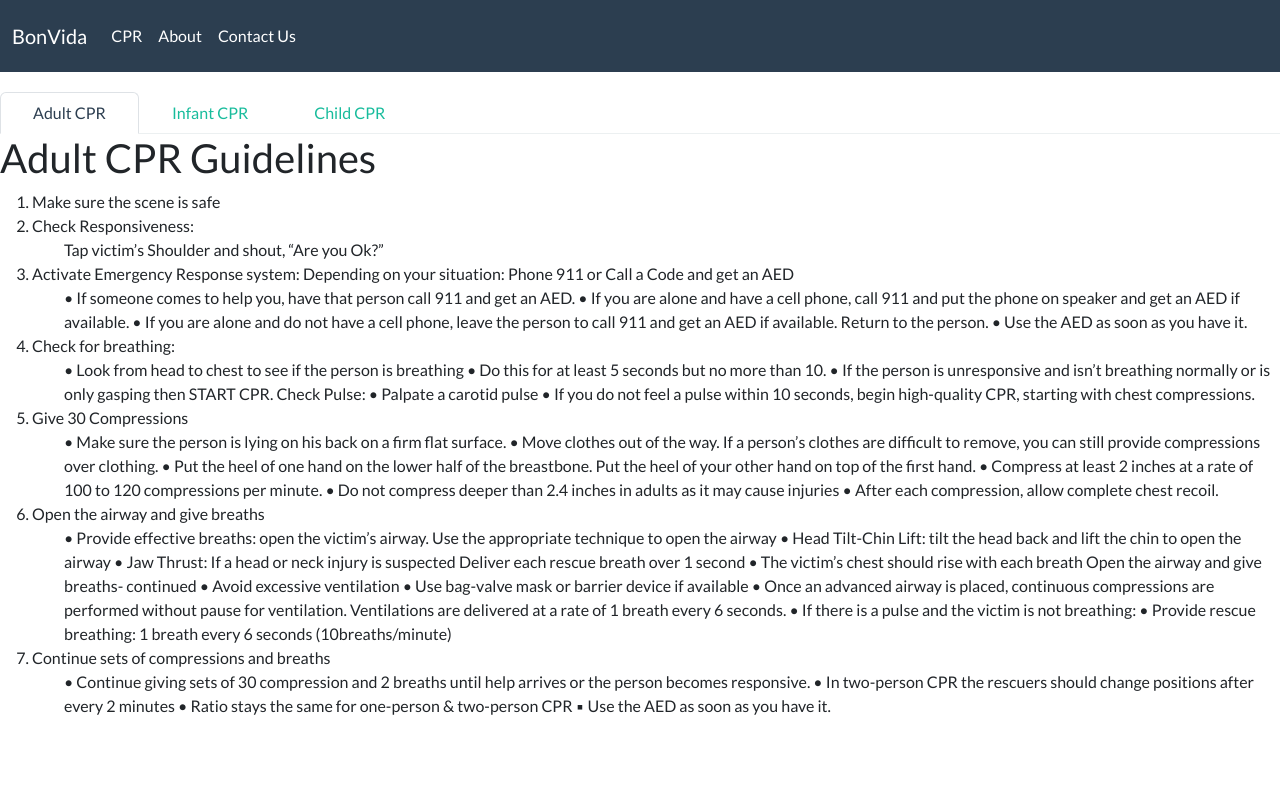
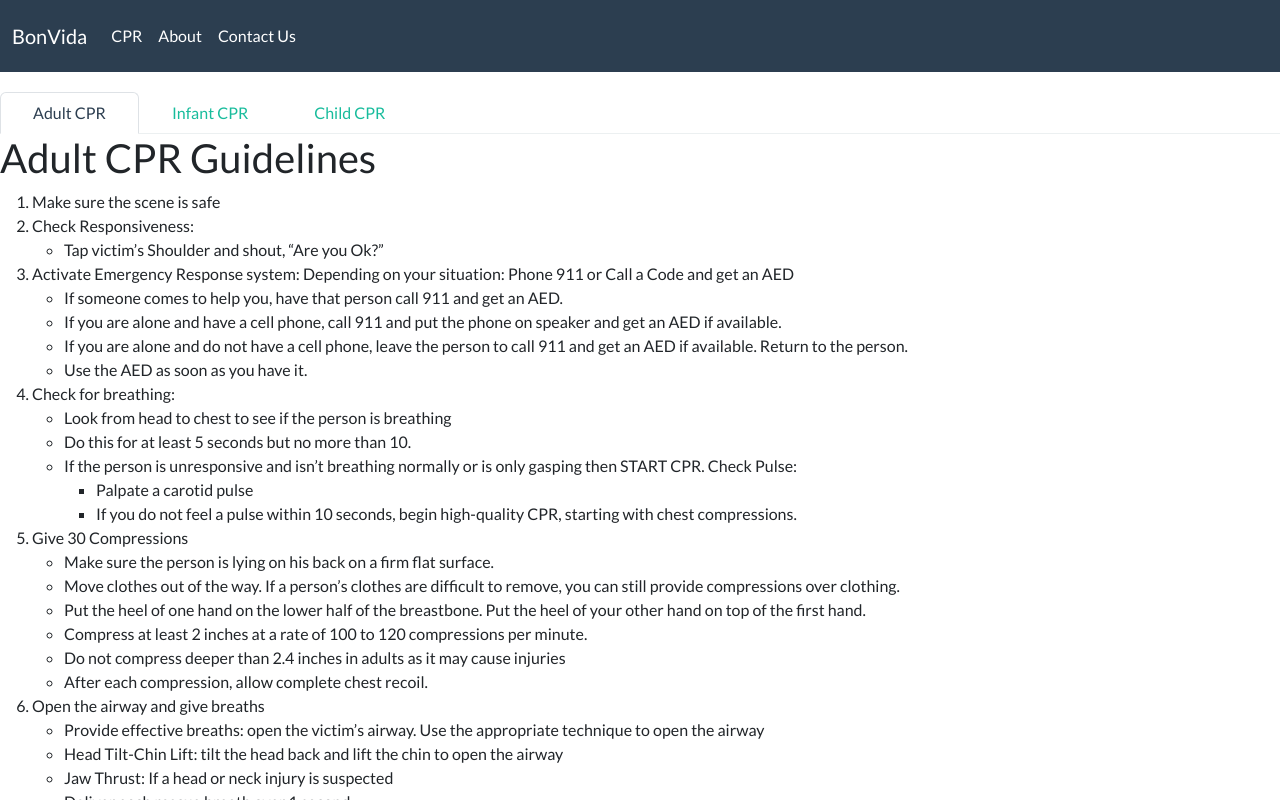
Before and after one commit to SU-CS-321-Fall-2023/Bon-Vida, a React (Create React App) app in the folder frontend/: page /Cpr in a window 1280 px wide. Both pictures are taken after a click on the button "I acknowledge". Shown: the top 800 px of the page. Built offline with nearby package versions, Linux system fonts and the light colour scheme.

Commit message:
Fixed bullet points on CPR

```diff
--- a/frontend/src/components/cprNav.jsx
+++ b/frontend/src/components/cprNav.jsx
@@ -44,53 +44,62 @@ const CprNav = () => {
         <ol>
             <li>Make sure the scene is safe</li>
             <li>Check Responsiveness:
-                            <ul>Tap victim’s Shoulder and shout, “Are you Ok?”</ul>
+                <ul>
+                    <li>Tap victim’s Shoulder and shout, “Are you Ok?”</li>
+                </ul>
             </li>
-                        <li>Activate Emergency Response system: Depending on your situation: Phone 911 or Call a Code and get an AED</li>
+            <li>Activate Emergency Response system: Depending on your situation: Phone 911 or Call a Code and get an AED
                 <ul>
-                            • If someone comes to help you, have that person call 911 and get an AED.
-                            • If you are alone and have a cell phone, call 911 and put the phone on speaker and get an AED if available.
-                            • If you are alone and do not have a cell phone, leave the person to call 911 and get an AED if available. Return to the person.
-                            • Use the AED as soon as you have it.
+                    <li>If someone comes to help you, have that person call 911 and get an AED.</li>
+                    <li>If you are alone and have a cell phone, call 911 and put the phone on speaker and get an AED if available.</li>
+                    <li>If you are alone and do not have a cell phone, leave the person to call 911 and get an AED if available. Return to the person.</li>
+                    <li>Use the AED as soon as you have it.</li>
                 </ul>
-                        <li>Check for breathing: </li>
+            </li>
+            <li>Check for breathing:
                 <ul>
-                            • Look from head to chest to see if the person is breathing
-                            • Do this for at least 5 seconds but no more than 10.
-                            • If the person is unresponsive and isn’t breathing normally or is only gasping then START CPR.
+                    <li>Look from head to chest to see if the person is breathing</li>
+                    <li>Do this for at least 5 seconds but no more than 10.</li>
+                    <li>If the person is unresponsive and isn’t breathing normally or is only gasping then START CPR.
                         Check Pulse:
-                            • Palpate a carotid pulse
-                            • If you do not feel a pulse within 10 seconds, begin high-quality CPR, starting with chest compressions.
+                        <ul>
+                            <li>Palpate a carotid pulse</li>
+                            <li>If you do not feel a pulse within 10 seconds, begin high-quality CPR, starting with chest compressions.</li>
                         </ul>
+                    </li>
+                </ul>
+            </li>
             <li>Give 30 Compressions
+                <ul>
+                    <li>Make sure the person is lying on his back on a firm flat surface.</li>
+                    <li>Move clothes out of the way. If a person’s clothes are difficult to remove, you can still provide compressions over clothing.</li>
+                    <li>Put the heel of one hand on the lower half of the breastbone. Put the heel of your other hand on top of the first hand.</li>
+                    <li>Compress at least 2 inches at a rate of 100 to 120 compressions per minute.</li>
+                    <li>Do not compress deeper than 2.4 inches in adults as it may cause injuries</li>
+                    <li>After each compression, allow complete chest recoil.</li>
+                </ul>
             </li>
+            <li>Open the airway and give breaths
                 <ul>
-                            • Make sure the person is lying on his back on a firm flat surface.
-                            • Move clothes out of the way. If a person’s clothes are difficult to remove, you can still provide compressions over clothing.
-                            • Put the heel of one hand on the lower half of the breastbone. Put the heel of your other hand on top of the first hand.
-                            • Compress at least 2 inches at a rate of 100 to 120 compressions per minute.
-                            • Do not compress deeper than 2.4 inches in adults as it may cause injuries
-                            • After each compression, allow complete chest recoil.
+                    <li>Provide effective breaths: open the victim’s airway. Use the appropriate technique to open the airway</li>
+                    <li>Head Tilt-Chin Lift: tilt the head back and lift the chin to open the airway</li>
+                    <li>Jaw Thrust: If a head or neck injury is suspected</li>
+                    <li>Deliver each rescue breath over 1 second</li>
+                    <li>The victim’s chest should rise with each breath Open the airway and give breaths- continued</li>
+                    <li>Avoid excessive ventilation</li>
+                    <li>Use bag-valve mask or barrier device if available</li>
+                    <li>Once an advanced airway is placed, continuous compressions are performed without pause for ventilation. Ventilations are delivered at a rate of 1 breath every 6 seconds.</li>
+                    <li>If there is a pulse and the victim is not breathing:</li>
+                    <li>Provide rescue breathing: 1 breath every 6 seconds (10 breaths/minute)</li>
                 </ul>
-                        <li>Open the airway and give breaths</li>
+            </li>
+            <li>Continue sets of compressions and breaths
                 <ul>
-                            • Provide effective breaths: open the victim’s airway. Use the appropriate technique to open the airway
-                            • Head Tilt-Chin Lift: tilt the head back and lift the chin to open the airway
-                            • Jaw Thrust: If a head or neck injury is suspected
-                            Deliver each rescue breath over 1 second
-                            • The victim’s chest should rise with each breath Open the airway and give breaths- continued
-                            • Avoid excessive ventilation
-                            • Use bag-valve mask or barrier device if available
-                            • Once an advanced airway is placed, continuous compressions are performed without pause for ventilation. Ventilations are delivered at a rate of 1 breath every 6 seconds.
-                            • If there is a pulse and the victim is not breathing:
-                            • Provide rescue breathing: 1 breath every 6 seconds (10breaths/minute)
+                    <li>Continue giving sets of 30 compression and 2 breaths until help arrives or the person becomes responsive.</li>
+                    <li>In two-person CPR the rescuers should change positions after every 2 minutes</li>
+                    <li>Ratio stays the same for one-person & two-person CPR ▪ Use the AED as soon as you have it.</li>
                 </ul>
-                        <li>Continue sets of compressions and breaths</li>
-                            <ul>
-                            • Continue giving sets of 30 compression and 2 breaths until help arrives or the person becomes responsive.
-                            • In two-person CPR the rescuers should change positions after every 2 minutes
-                            • Ratio stays the same for one-person & two-person CPR ▪ Use the AED as soon as you have it.
-                            </ul>
+            </li>
         </ol>
     </div>
     <div className={`tab-pane fade ${activeTab === 'infant-cpr' ? 'show active' : ''}`} id="infant-cpr" role="tabpanel">
@@ -98,114 +107,132 @@ const CprNav = () => {
     <ol>
         <li>Make sure the scene is safe</li>
         <li>Check Responsiveness: Tap infant’s heel of foot and shout, “Are you Ok?”</li>
-                        <li>Activate Emergency Response system:</li>
+        <li>Activate Emergency Response system:
             <ul>
-                            Depending on your situation: Phone 911 or Call a Code and get an AED
-                            Witnessed Arrest: If you are alone with no mobile phone, leave the victim to activate the emergency response system and get the AED before beginning CPR. Otherwise, send someone and begin CPR immediately: use the AED as soon as it is available
-                            Unwitnessed Arrest: Give 2 minutes of CPR
-                            Leave the child to activate the emergency response system and get the AED Return to the infant and resume CPR: use the AED as soon as it is available
-                            • If someone comes to help you, have that person call 911 and get an AED. ▪ If you are alone and have a cell phone, call 911 and put the phone on
-                            speaker and get an AED if available.
-                            • Use the AED as soon as you have it.
+                <li>Depending on your situation: Phone 911 or Call a Code and get an AED</li>
+                <li>Witnessed Arrest: If you are alone with no mobile phone, leave the victim to activate the emergency response system and get the AED before beginning CPR. Otherwise, send someone and begin CPR immediately: use the AED as soon as it is available</li>
+                <li>Unwitnessed Arrest: Give 2 minutes of CPR</li>
+                <li>Leave the child to activate the emergency response system and get the AED. Return to the infant and resume CPR: use the AED as soon as it is available</li>
+                <li>If someone comes to help you, have that person call 911 and get an AED.</li>
+                <li>If you are alone and have a cell phone, call 911 and put the phone on speaker and get an AED if available.</li>
+                <li>Use the AED as soon as you have it.</li>
             </ul>
-                        <li>Check for Breathing</li>
+        </li>
+        <li>Check for Breathing
             <ul>
-                            • Look from head to chest to see if the person is breathing
-                            • Do this for at least 5 seconds but no more than 10.
-                            • If the infant is unresponsive and isn’t breathing normally or is only gasping then START CPR.
+                <li>Look from head to chest to see if the person is breathing</li>
+                <li>Do this for at least 5 seconds but no more than 10.</li>
+                <li>If the infant is unresponsive and isn’t breathing normally or is only gasping then START CPR.</li>
             </ul>
-                        <li>Check Pulse:</li>
+        </li>
+        <li>Check Pulse:
             <ul>
-                            • Palpate a brachial pulse
-                            • If you do not feel a pulse within 10 seconds, begin high-quality CPR, starting with chest compressions.
+                <li>Palpate a brachial pulse</li>
+                <li>If you do not feel a pulse within 10 seconds, begin high-quality CPR, starting with chest compressions.</li>
             </ul>
-                        <li>Give 30 Compressions</li>
+        </li>
+        <li>Give 30 Compressions
             <ul>
-                            • Make sure the infant is lying on his back on a firm flat surface.
-                            • Move clothes out of the way.
-                            • Compress at least 1/3 the depth of the chest about 1 1/2 inches at rate of 100 to 120 compressions per minute
-                            • CPR ratio for one-person CPR is 30 compressions to 2 breaths
-                            • Single rescuer: use 2 fingers, 2 thumb-encircling technique or the heel of 1 hand.
-                            • CPR ratio for two-person CPR is 15 compressions to 2 breaths ▪ Use 2 Thumb-Encircling technique for compressions
-                            • After each compression, allow complete chest recoil.
+                <li>Make sure the infant is lying on his back on a firm flat surface.</li>
+                <li>Move clothes out of the way.</li>
+                <li>Compress at least 1/3 the depth of the chest about 1 1/2 inches at a rate of 100 to 120 compressions per minute.</li>
+                <li>CPR ratio for one-person CPR is 30 compressions to 2 breaths</li>
+                <li>Single rescuer: use 2 fingers, 2 thumb-encircling technique or the heel of 1 hand.</li>
+                <li>CPR ratio for two-person CPR is 15 compressions to 2 breaths</li>
+                <li>Use 2 Thumb-Encircling technique for compressions</li>
+                <li>After each compression, allow complete chest recoil.</li>
             </ul>
-                        <li>Open the airway and give breaths</li>
+        </li>
+        <li>Open the airway and give breaths
             <ul>
-                            • Provide effective breaths: open the infant’s airway. Use the appropriate technique to open the airway
-                            • Head Tilt-Chin Lift: tilt the head back and lift the chin to open the airway
-                            • Deliver each rescue breath over 1 second
-                            • The infant’s chest should rise with each breath
-                            • Avoid excessive ventilation
-                            • Use bag-valve mask or barrier device if available
-                            • Once an advanced airway is placed, continuous compressions are performed without pause for ventilation. Ventilations are delivered at a rate of 1 breath every 2-3 seconds (20-30 breaths/minute)
-                            • If there is a pulse and the victim is not breathing:
-                            • Provide rescue breathing: 1 breath every 2-3 seconds (20-30 breaths/minute)
+                <li>Provide effective breaths: open the infant’s airway. Use the appropriate technique to open the airway</li>
+                <li>Head Tilt-Chin Lift: tilt the head back and lift the chin to open the airway</li>
+                <li>Deliver each rescue breath over 1 second</li>
+                <li>The infant’s chest should rise with each breath</li>
+                <li>Avoid excessive ventilation</li>
+                <li>Use bag-valve mask or barrier device if available</li>
+                <li>Once an advanced airway is placed, continuous compressions are performed without pause for ventilation. Ventilations are delivered at a rate of 1 breath every 2-3 seconds (20-30 breaths/minute)</li>
+                <li>If there is a pulse and the victim is not breathing:</li>
+                <li>Provide rescue breathing: 1 breath every 2-3 seconds (20-30 breaths/minute)</li>
             </ul>
-                        <li>Continue sets of compressions and breaths</li>
+        </li>
+        <li>Continue sets of compressions and breaths
             <ul>
-                            • Continue giving sets of 30 compression and 2 breaths until help arrives or the person becomes responsive.
-                            • In two-person CPR the rescuers should change positions after every 2 minutes
-                            • Ratio changes for two-person CPR to 15 compressions to 2 breaths ▪ Use the AED as soon as you have it.
+                <li>Continue giving sets of 30 compression and 2 breaths until help arrives or the person becomes responsive.</li>
+                <li>In two-person CPR the rescuers should change positions after every 2 minutes</li>
+                <li>Ratio changes for two-person CPR to 15 compressions to 2 breaths</li>
+                <li>Use the AED as soon as you have it.</li>
             </ul>
+        </li>
     </ol>
 </div>
+
 <div className={`tab-pane fade ${activeTab === 'child-cpr' ? 'show active' : ''}`} id="child-cpr" role="tabpanel">
     <h2>Child CPR Guidelines</h2>
     <ol>
         <li>Make sure the scene is safe</li>
         <li>Check Responsiveness: Tap child’s Shoulder and shout, “Are you Ok?”</li>
-                        <li>Activate Emergency Response system</li>
+        <li>Activate Emergency Response system
             <ul>
-                            Depending on your situation: Phone 911 or Call a Code and get an AED
-                            Witnessed Arrest: If you are alone with no mobile phone, leave the child to activate the emergency response system and get the AED before beginning CPR. Otherwise, send someone and begin CPR immediately: use the AED as soon as it is available
-                            Unwitnessed Arrest: Give 2 minutes of CPR
-                            Leave the child to activate the emergency response system and get the AED Return to the child and resume CPR: use the AED as soon as it is available
-                            • If someone comes to help you, have that person call 911 and get an AED. ▪ If you are alone and have a cell phone, call 911 and put the phone on speaker and get an AED if available.
-                            • Use the AED as soon as you have it.
+                <li>Depending on your situation: Phone 911 or Call a Code and get an AED</li>
+                <li>Witnessed Arrest: If you are alone with no mobile phone, leave the child to activate the emergency response system and get the AED before beginning CPR. Otherwise, send someone and begin CPR immediately: use the AED as soon as it is available</li>
+                <li>Unwitnessed Arrest: Give 2 minutes of CPR</li>
+                <li>Leave the child to activate the emergency response system and get the AED. Return to the child and resume CPR: use the AED as soon as it is available</li>
+                <li>If someone comes to help you, have that person call 911 and get an AED.</li>
+                <li>If you are alone and have a cell phone, call 911 and put the phone on speaker and get an AED if available.</li>
+                <li>Use the AED as soon as you have it.</li>
             </ul>
-                        <li>Check for breathing</li>
+        </li>
+        <li>Check for breathing
             <ul>
-                            • Look from head to chest to see if the person is breathing
-                            • Do this for at least 5 seconds but no more than 10.
-                            • If the child is unresponsive and isn’t breathing normally or is only gasping
-                            then START CPR.
+                <li>Look from head to chest to see if the person is breathing</li>
+                <li>Do this for at least 5 seconds but no more than 10.</li>
+                <li>If the child is unresponsive and isn’t breathing normally or is only gasping, then START CPR.</li>
             </ul>
-                        <li>Check Pulse:</li>
+        </li>
+        <li>Check Pulse:
             <ul>
-                            • Palpate a carotid pulse
-                            • If you do not feel a pulse within 10 seconds, begin high-quality CPR,
-                            starting with chest compressions.
+                <li>Palpate a carotid pulse</li>
+                <li>If you do not feel a pulse within 10 seconds, begin high-quality CPR, starting with chest compressions.</li>
             </ul>
-                        <li>Give 30 Compressions</li>
+        </li>
+        <li>Give 30 Compressions
             <ul>
-                            • Make sure the child is lying on his back on a firm flat surface.
-                            • Move clothes out of the way. If a person’s clothes are difficult to remove, you can still provide compressions over clothing.
-                            • You may use either 1 or 2 hands for chest compressions
-                            • Compress at least 1/3 the depth of the chest about 2 inches at a rate of 100 to 120 compressions per minute.
-                            • After each compression, allow complete chest recoil.
+                <li>Make sure the child is lying on his back on a firm flat surface.</li>
+                <li>Move clothes out of the way. If a person’s clothes are difficult to remove, you can still provide compressions over clothing.</li>
+                <li>You may use either 1 or 2 hands for chest compressions</li>
+                <li>Compress at least 1/3 the depth of the chest about 2 inches at a rate of 100 to 120 compressions per minute.</li>
+                <li>CPR ratio for one-person CPR is 30 compressions to 2 breaths</li>
+                <li>Single rescuer: use 2 fingers, 2 thumb-encircling technique or the heel of 1 hand.</li>
+                <li>CPR ratio for two-person CPR is 15 compressions to 2 breaths</li>
+                <li>Use 2 Thumb-Encircling technique for compressions</li>
+                <li>After each compression, allow complete chest recoil.</li>
             </ul>
-                        <li>Open the airway and give breaths</li>
+        </li>
+        <li>Open the airway and give breaths
             <ul>
-                            • Provide effective breaths: open the child’s airway. Use the appropriate technique to open the airway
-                            • Head Tilt-Chin Lift: tilt the head back and lift the chin to open the airway
-                            • Jaw Thrust: If a head or neck injury is suspected
-                            • Deliver each rescue breath over 1 second
-                            • The child’s chest should rise with each breath
-                            • Avoid excessive ventilation
-                            • Use a bag-valve mask or barrier device if available
-                            • Once an advanced airway is placed, continuous compressions are
-                            performed without pause for ventilation. Ventilations are delivered at a rate of 1 breath every 2-3 seconds (20-30 breaths/minute)
-                            • If there is a pulse  higher 60 per minute and inadequate breathing: Provide rescue breathing: 1 breath every 2-3 seconds (20-30 breaths/minute)
+                <li>Provide effective breaths: open the child’s airway. Use the appropriate technique to open the airway</li>
+                <li>Head Tilt-Chin Lift: tilt the head back and lift the chin to open the airway</li>
+                <li>Jaw Thrust: If a head or neck injury is suspected</li>
+                <li>Deliver each rescue breath over 1 second</li>
+                <li>The child’s chest should rise with each breath</li>
+                <li>Avoid excessive ventilation</li>
+                <li>Use a bag-valve mask or barrier device if available</li>
+                <li>Once an advanced airway is placed, continuous compressions are performed without pause for ventilation. Ventilations are delivered at a rate of 1 breath every 2-3 seconds (20-30 breaths/minute)</li>
+                <li>If there is a pulse higher than 60 per minute and inadequate breathing: Provide rescue breathing: 1 breath every 2-3 seconds (20-30 breaths/minute)</li>
             </ul>
-                        <li>Continue sets of compressions and breaths</li>
+        </li>
+        <li>Continue sets of compressions and breaths
             <ul>
-                            • Continue giving sets of 30 compression and 2 breaths until help arrives or the person becomes responsive.
-                            • In two-person CPR the rescuers should change positions after every 2 minutes
-                            • Ratio changes for two-person CPR to 15 compressions to 2 breaths
-                            • Use the AED as soon as you have it.
+                <li>Continue giving sets of 30 compression and 2 breaths until help arrives or the person becomes responsive.</li>
+                <li>In two-person CPR, the rescuers should change positions after every 2 minutes</li>
+                <li>Ratio changes for two-person CPR to 15 compressions to 2 breaths</li>
+                <li>Use the AED as soon as you have it.</li>
             </ul>
+        </li>
     </ol>
 </div>
+
             </div>
         </div>
     );
```
Lines whose indentation alone changed are shown as unchanged.
